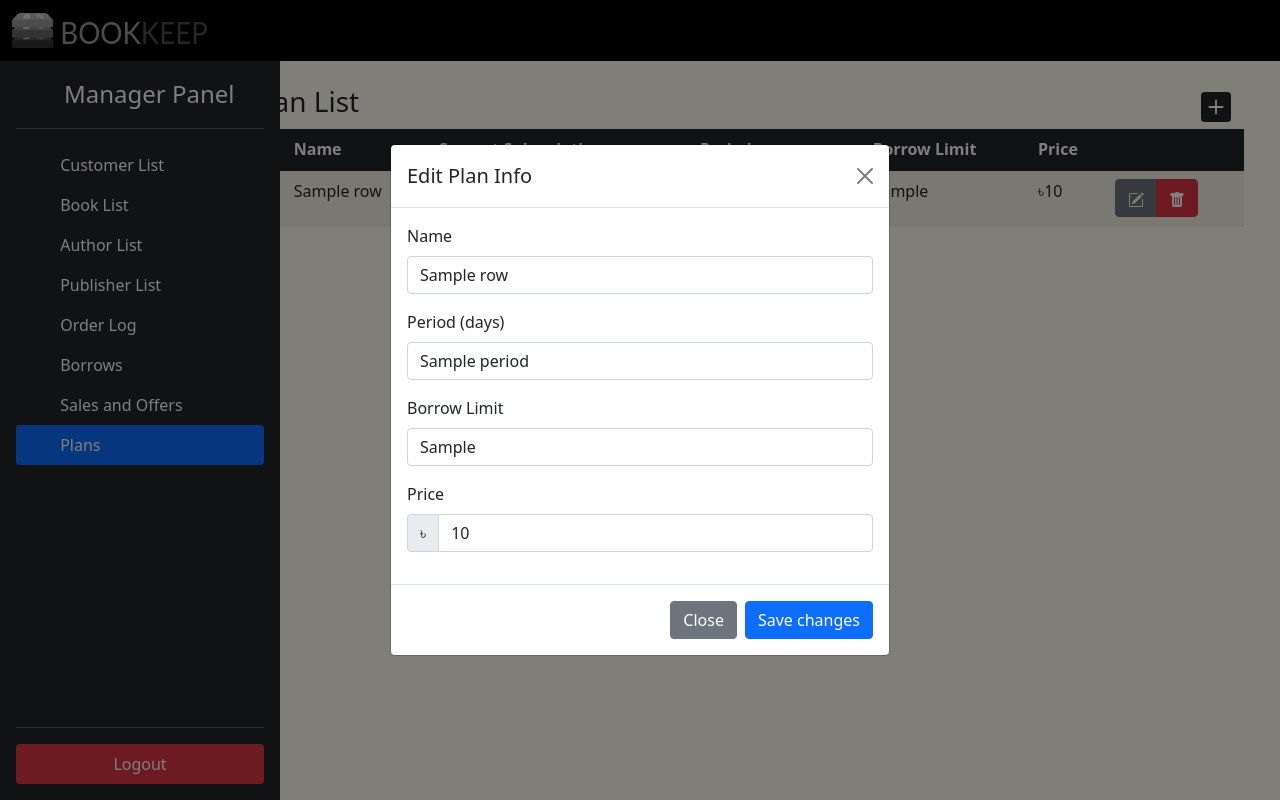
After one commit to arifinnasif/BookKeep, a Django app: template templates/admin_panel_plan_list.html in a window 1280 px wide, after a click that opens the changed part. The commit adds this page. Run offline with Django 3.2, Linux system fonts and the light colour scheme; the template is opened without the code that fills it: most values are stand-ins (such as "Sample title", 1, 10 or a date in 2020).

Commit message:
Plan list added
all CRUD functionality done

```diff
--- a/admin/urls.py
+++ b/admin/urls.py
@@ -10,6 +10,7 @@ urlpatterns = [
     path('manage/order-log/', views.AdminOrderLogView.as_view(), name = 'admin-order-log-view'),
     path('manage/offer-list/', views.AdminOfferListView.as_view(), name = 'admin-offer-list-view'),
     path('manage/borrows/', views.AdminBorrowsView.as_view(), name = 'admin-borrows-view'),
+    path('manage/plan-list/', views.AdminPlanListView.as_view(), name = 'admin-plan-list-view'),
 
     # path('test/', views.Test.as_view(), name = 'test'),
 ]
--- a/templates/admin_panel.html
+++ b/templates/admin_panel.html
@@ -138,7 +138,7 @@
           </a>
         </li>
         <li>
-          <a id="plans" href="#" class="nav-link text-white">
+          <a id="plans" href="/manage/plan-list/" class="nav-link text-white {% block plan-list-anchor-class %}{% endblock %}">
             <svg class="bi me-2" width="16" height="16">
               <use xlink:href="#people-circle" />
             </svg>
--- /dev/null
+++ b/templates/admin_panel_plan_list.html
@@ -0,0 +1,240 @@
+{% extends "admin_panel.html" %}
+
+{% block plan-list-anchor-class %}active{% endblock %}
+
+{% block admin-content-block %}
+<h3 style="float:left">Plan List</h3>
+<div style="float:right">
+  <button class="btn" type="button" name="addButton" data-bs-toggle="modal" data-bs-target="#addModal">
+    <svg xmlns="http://www.w3.org/2000/svg" width="30" height="30" fill="currentColor" class="bi bi-plus-square-fill" viewBox="0 0 16 16">
+      <path d="M2 0a2 2 0 0 0-2 2v12a2 2 0 0 0 2 2h12a2 2 0 0 0 2-2V2a2 2 0 0 0-2-2H2zm6.5 4.5v3h3a.5.5 0 0 1 0 1h-3v3a.5.5 0 0 1-1 0v-3h-3a.5.5 0 0 1 0-1h3v-3a.5.5 0 0 1 1 0z" />
+    </svg>
+  </button>
+
+</div>
+<table class="table table-striped table-hover">
+  <thead class="table-dark">
+    <tr>
+      <th scope="col">#</th>
+      <th scope="col">Name</th>
+      <th scope="col">Current Subscriptions</th>
+      <th scope="col">Period</th>
+      <th scope="col">Borrow Limit</th>
+      <th scope="col">Price</th>
+      <th scope="col"></th>
+    </tr>
+  </thead>
+  <tbody>
+    {% for row in planInfo %}
+    <tr>
+      <th scope="row">{{ forloop.counter }}</th>
+      <td>{{row.planName}}</td>
+      <td>{{row.activeSubscriptionCount}}</td>
+      <td>{{row.period}}</td>
+      <td>{{row.borrowLimit}}</td>
+      <td>৳{{row.price}}</td>
+      <td>
+        <!-- Button trigger modal -->
+        <div class="btn-group">
+          <button type="button" id="{{row.planID}}_edit-btn" class="btn btn-secondary my-edit-btn" data-bs-toggle="modal" data-bs-target="#editModal" data-planID="{{row.planID}}" data-planName="{{row.planName}}" data-period="{{row.period}}" data-borrowLimit="{{row.borrowLimit}}" data-price="{{row.price}}">
+            <svg xmlns="http://www.w3.org/2000/svg" width="16" height="16" fill="currentColor" class="bi bi-pencil-square" viewBox="0 0 16 16">
+              <path d="M15.502 1.94a.5.5 0 0 1 0 .706L14.459 3.69l-2-2L13.502.646a.5.5 0 0 1 .707 0l1.293 1.293zm-1.75 2.456-2-2L4.939 9.21a.5.5 0 0 0-.121.196l-.805 2.414a.25.25 0 0 0 .316.316l2.414-.805a.5.5 0 0 0 .196-.12l6.813-6.814z" />
+              <path fill-rule="evenodd" d="M1 13.5A1.5 1.5 0 0 0 2.5 15h11a1.5 1.5 0 0 0 1.5-1.5v-6a.5.5 0 0 0-1 0v6a.5.5 0 0 1-.5.5h-11a.5.5 0 0 1-.5-.5v-11a.5.5 0 0 1 .5-.5H9a.5.5 0 0 0 0-1H2.5A1.5 1.5 0 0 0 1 2.5v11z" />
+            </svg>
+          </button>
+          <button type="button" id="{{row.authorID}}_delete-btn" class="btn btn-danger my-delete-btn" data-bs-toggle="modal" data-bs-target="#confirmationModal" data-planID="{{row.planID}}" data-planName="{{row.planName}}">
+            <svg xmlns="http://www.w3.org/2000/svg" width="16" height="16" fill="currentColor" class="bi bi-trash-fill" viewBox="0 0 16 16">
+              <path
+                d="M2.5 1a1 1 0 0 0-1 1v1a1 1 0 0 0 1 1H3v9a2 2 0 0 0 2 2h6a2 2 0 0 0 2-2V4h.5a1 1 0 0 0 1-1V2a1 1 0 0 0-1-1H10a1 1 0 0 0-1-1H7a1 1 0 0 0-1 1H2.5zm3 4a.5.5 0 0 1 .5.5v7a.5.5 0 0 1-1 0v-7a.5.5 0 0 1 .5-.5zM8 5a.5.5 0 0 1 .5.5v7a.5.5 0 0 1-1 0v-7A.5.5 0 0 1 8 5zm3 .5v7a.5.5 0 0 1-1 0v-7a.5.5 0 0 1 1 0z" />
+            </svg>
+          </button>
+        </div>
+
+      </td>
+    </tr>
+    {% endfor %}
+  </tbody>
+</table>
+
+<!-- <script type="text/javascript">
+  $("#customer-list").addClass("active");
+
+</script> -->
+
+<!-- edit Modal -->
+<div class="modal fade" id="editModal" tabindex="-1" aria-labelledby="editModalLabel" aria-hidden="true">
+  <div class="modal-dialog modal-dialog-centered modal-dialog-scrollable">
+    <div class="modal-content">
+      <div class="modal-header">
+        <h5 class="modal-title" id="modalLabel">Edit Plan Info</h5>
+        <button type="button" class="btn-close" data-bs-dismiss="modal" aria-label="Close"></button>
+      </div>
+      <div class="modal-body">
+        <form id="editPlanForm" action="{% url 'admin-plan-list-view' %}" method='post' enctype="multipart/form-data">
+          {% csrf_token %}
+          <input type="hidden" name="post_type" value="edit">
+          <input type="hidden" id="modal-edit-planID" name="planID" value="my plan id">
+          <div class="mb-3">
+            <label for="modal-edit-planName" class="form-label">Name</label>
+            <input type="text" class="form-control" id="modal-edit-planName" name="planName" value="My Name">
+          </div>
+
+
+          <div class="mb-3">
+            <label for="modal-edit-period" class="form-label">Period (days)</label>
+            <input type="text" class="form-control" id="modal-edit-period" name="period" value="My Name">
+          </div>
+
+
+          <div class="mb-3">
+            <label for="modal-edit-borrowLimit" class="form-label">Borrow Limit</label>
+            <input type="text" class="form-control" id="modal-edit-borrowLimit" name="borrowLimit" value="My Name">
+          </div>
+
+
+          <div class="mb-3">
+            <label for="modal-edit-price" class="form-label">Price</label>
+
+            <div class="input-group">
+              <span class="input-group-text">৳</span>
+              <input type="text" class="form-control" id="modal-edit-price" name="price" value="My Name">
+            </div>
+          </div>
+
+
+
+
+
+
+
+
+
+
+
+
+
+
+
+          <!-- <button type="submit" class="btn btn-primary">Submit</button> -->
+        </form>
+      </div>
+      <div class="modal-footer">
+        <button type="button" class="btn btn-secondary" data-bs-dismiss="modal">Close</button>
+        <button type="button submit" form="editPlanForm" class="btn btn-primary">Save changes</button>
+      </div>
+    </div>
+  </div>
+</div>
+
+<!-- add modal -->
+<div class="modal fade" id="addModal" tabindex="-1" aria-labelledby="addModalLabel" aria-hidden="true">
+  <div class="modal-dialog modal-dialog-centered modal-dialog-scrollable">
+    <div class="modal-content">
+      <div class="modal-header">
+        <h5 class="modal-title" id="modalLabel">Add A New Plan</h5>
+        <button type="button" class="btn-close" data-bs-dismiss="modal" aria-label="Close"></button>
+      </div>
+      <div class="modal-body">
+        <form id="addPlanForm" action="{% url 'admin-plan-list-view' %}" method='post' enctype="multipart/form-data">
+          {% csrf_token %}
+          <input type="hidden" name="post_type" value="add">
+          <!-- <input type="hidden" id="modal-add-planID" name="plan" value="my plan id"> -->
+          <div class="mb-3">
+            <label for="modal-add-planName" class="form-label">Name</label>
+            <input type="text" class="form-control" id="modal-add-planName" name="planName" value="">
+          </div>
+
+
+          <div class="mb-3">
+            <label for="modal-add-period" class="form-label">Period (days)</label>
+            <input type="text" class="form-control" id="modal-add-period" name="period" value="">
+          </div>
+
+
+          <div class="mb-3">
+            <label for="modal-add-borrowLimit" class="form-label">Borrow Limit</label>
+            <input type="text" class="form-control" id="modal-add-borrowLimit" name="borrowLimit" value="">
+          </div>
+
+
+          <div class="mb-3">
+            <label for="modal-add-price" class="form-label">Price</label>
+            <div class="input-group">
+              <span class="input-group-text">৳</span>
+              <input type="text" class="form-control" id="modal-add-price" name="price" value="">
+            </div>
+          </div>
+        </form>
+      </div>
+      <div class="modal-footer">
+        <button type="button" class="btn btn-secondary" data-bs-dismiss="modal">Close</button>
+        <button type="button submit" form="addPlanForm" class="btn btn-primary">Save changes</button>
+      </div>
+    </div>
+  </div>
+</div>
+
+<!-- confirmation Modal -->
+<div class="modal fade" id="confirmationModal" tabindex="-1" aria-labelledby="confirmationModalLabel" aria-hidden="true">
+  <div class="modal-dialog modal-dialog-centered modal-dialog-scrollable">
+    <div class="modal-content">
+      <div class="modal-header">
+        <h5 class="modal-title" id="modalLabel">Warning</h5>
+        <button type="button" class="btn-close" data-bs-dismiss="modal" aria-label="Close"></button>
+      </div>
+      <div class="modal-body">
+        <p>Are you sure you want to delete the plan "<span id="modal-delete-planName"></span>"?</p>
+        <form id="deletePlanForm" action="{% url 'admin-plan-list-view' %}" method='post' enctype="multipart/form-data">
+          {% csrf_token %}
+          <input type="hidden" name="post_type" value="delete">
+          <input type="hidden" id="modal-delete-planID" name="planID" value="my publisher id">
+
+          <!-- <button type="submit" class="btn btn-primary">Submit</button> -->
+        </form>
+      </div>
+      <div class="modal-footer">
+        <button type="button submit" form="deletePlanForm" class="btn btn-outline-primary">Yes</button>
+        <button type="button" class="btn btn-outline-secondary" data-bs-dismiss="modal">No</button>
+      </div>
+    </div>
+  </div>
+</div>
+
+<script type="text/javascript">
+  $(document).ready(function() {
+
+    $(".my-edit-btn").click(function() {
+      var v = $(event.currentTarget).data();
+      // for some reason data-* turns all data field name to lowercase
+      $("#modal-edit-planID").val(v["planid"]);
+      $("#modal-edit-planName").val(v["planname"]);
+      $("#modal-edit-period").val(v["period"]);
+      $("#modal-edit-borrowLimit").val(v["borrowlimit"]);
+      $("#modal-edit-price").val(v["price"]);
+    });
+
+    $(".my-delete-btn").click(function() {
+      var v = $(event.currentTarget).data();
+      // console.log(v);
+      // for some reason data-* turns all data field name to lowercase
+      $("#modal-delete-planID").val(v["planid"]);
+      $("#modal-delete-planName").html("<b>"+v["planname"]+"</b>");
+    });
+
+
+    $('#editModal').on('hidden.bs.modal', function(e) {
+      $("#modal-edit-planID").removeAttr('value');
+      $("#modal-edit-planName").removeAttr('value');
+      $("#modal-edit-period").removeAttr('value');
+      $("#modal-edit-borrowLimit").removeAttr('value');
+      $("#modal-edit-price").removeAttr('value');
+    });
+
+    $('#confirmationModal').on('hidden.bs.modal', function(e) {
+      $("#modal-delete-planID").removeAttr('value');
+      $("#modal-delete-planName").removeAttr('value');
+    });
+
+  });
+</script>
+{% endblock %}
```
Also changed, not shown: admin/views.py (+114 -0 lines).
